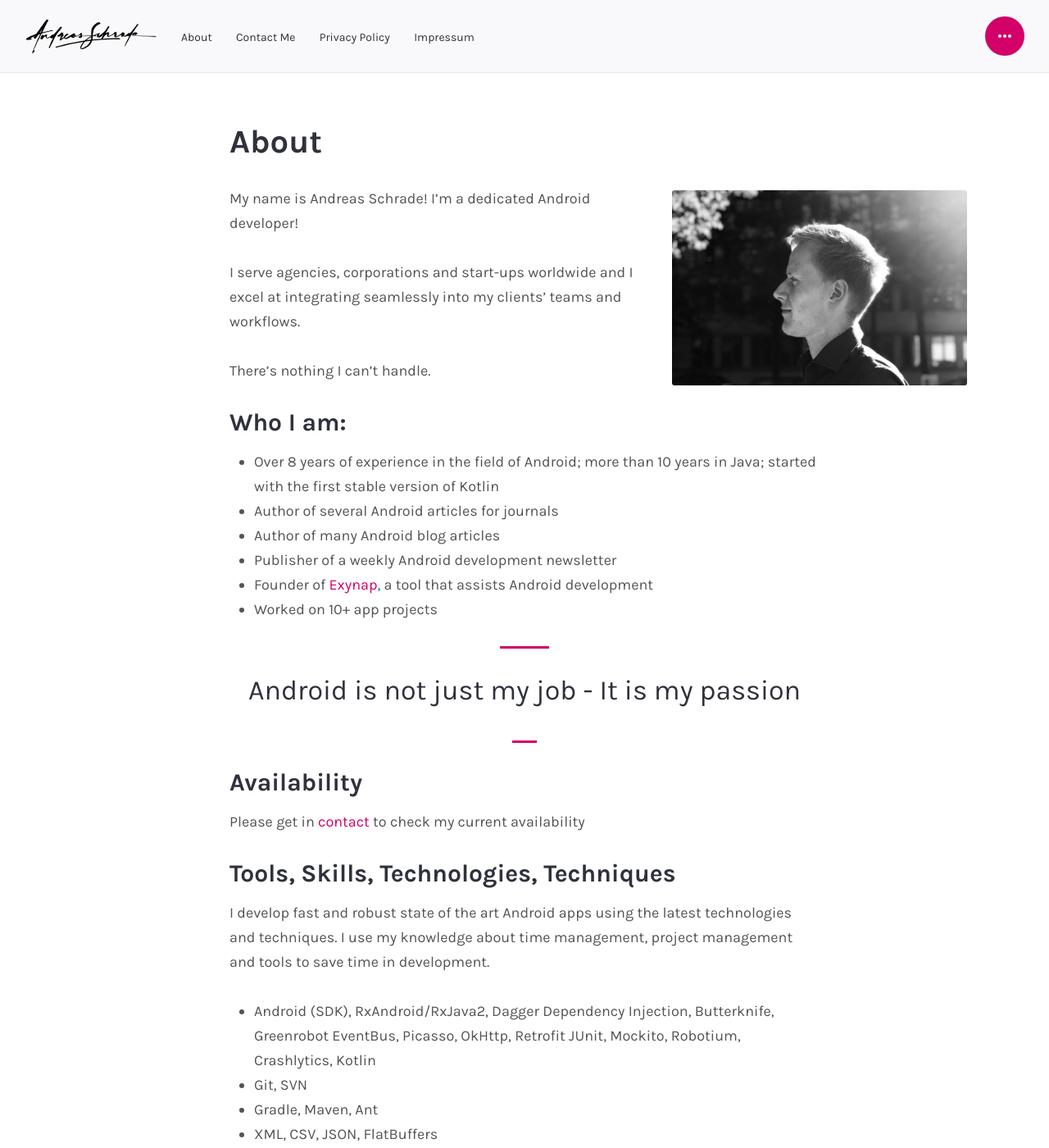
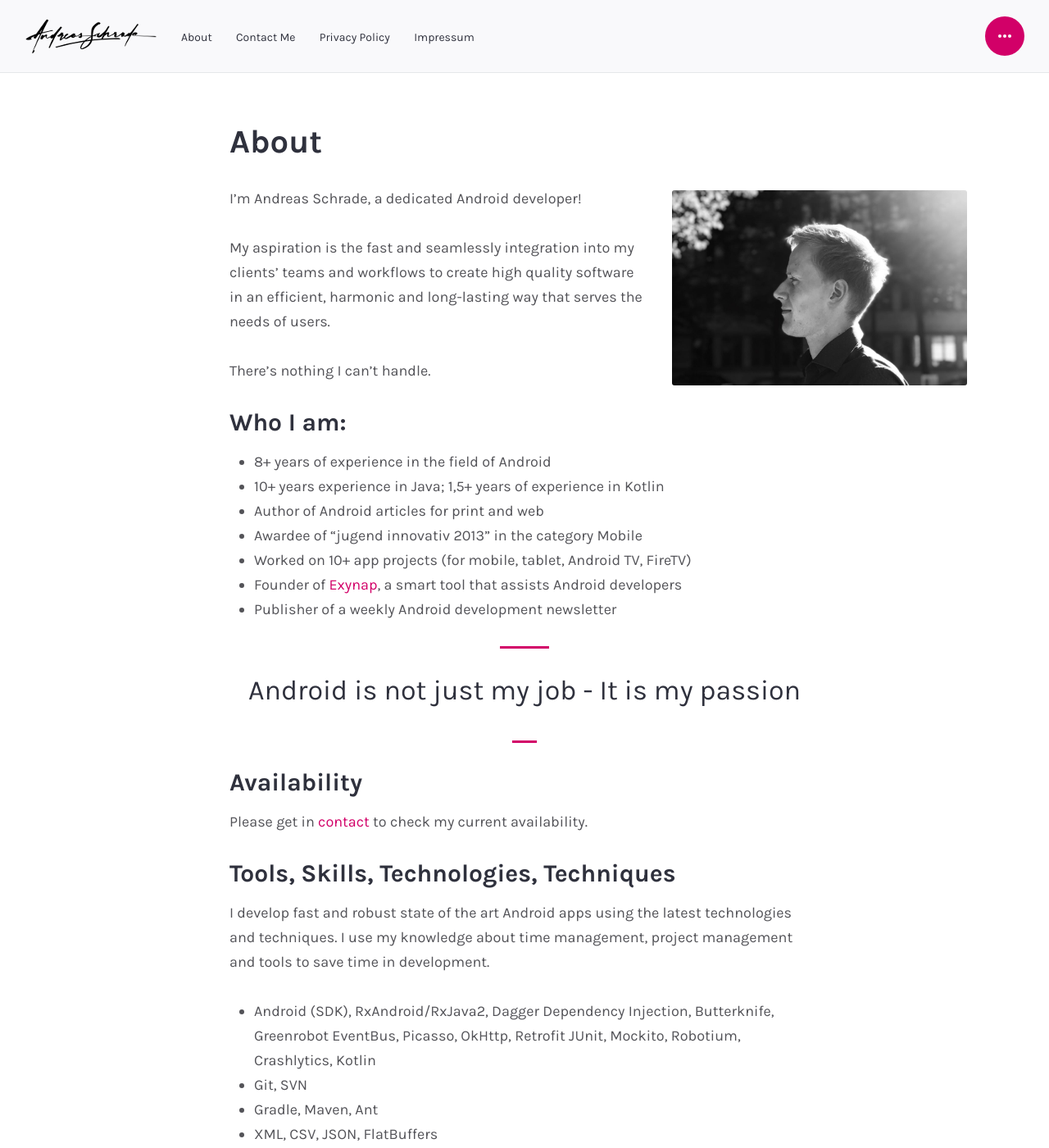
Before and after one commit to andreasschrade/andreasschrade.github.com, a Jekyll site: the page built from about.md, in a window 1280 px wide and 1400 px high. Shown: the whole window at 82% size. Built offline with Jekyll 4.4.1, drawn with Linux system fonts in a browser that asks for light colours; some web fonts are replaced.

Commit message:
update about page

```diff
--- a/about.md
+++ b/about.md
@@ -5,25 +5,26 @@
 ---
 {% include image-caption.html imageurl="/assets/images/pages/about.jpg#right" title="Android Freelancer"  %}
 
-My name is Andreas Schrade! I'm a dedicated Android developer!
+I'm Andreas Schrade, a dedicated Android developer!
 
-I serve agencies, corporations and start-ups worldwide and I excel at integrating seamlessly into my clients’ teams and workflows.
+My aspiration is the fast and seamlessly integration into my clients' teams and workflows to create high quality software in an efficient, harmonic and long-lasting way that serves the needs of users.
 
 There's nothing I can't handle.
 
 <h3>Who I am:</h3>
 
-- Over 8 years of experience in the field of Android; more than 10 years in Java; started with the first stable version of Kotlin
-- Author of several Android articles for journals
-- Author of many Android blog articles
+- 8+ years of experience in the field of Android
+- 10+ years experience in Java; 1,5+ years of experience in Kotlin
+- Author of Android articles for print and web
+- Awardee of “jugend innovativ 2013” in the category Mobile
+- Worked on 10+ app projects (for mobile, tablet, Android TV, FireTV)
+- Founder of <a target="_blank" href="http://exynap.com">Exynap</a>, a smart tool that assists Android developers
 - Publisher of a weekly Android development newsletter
-- Founder of <a targe="_blank" href="http://exynap.com">Exynap</a>, a tool that assists Android development
-- Worked on 10+ app projects
 
 >Android is not just my job - It is my passion
 
 <h3>Availability</h3>
-Please get in <a href="/contact/">contact</a> to check my current availability
+Please get in <a href="/contact/">contact</a> to check my current availability.
 
 <h3>Tools, Skills, Technologies, Techniques</h3>
 
```
